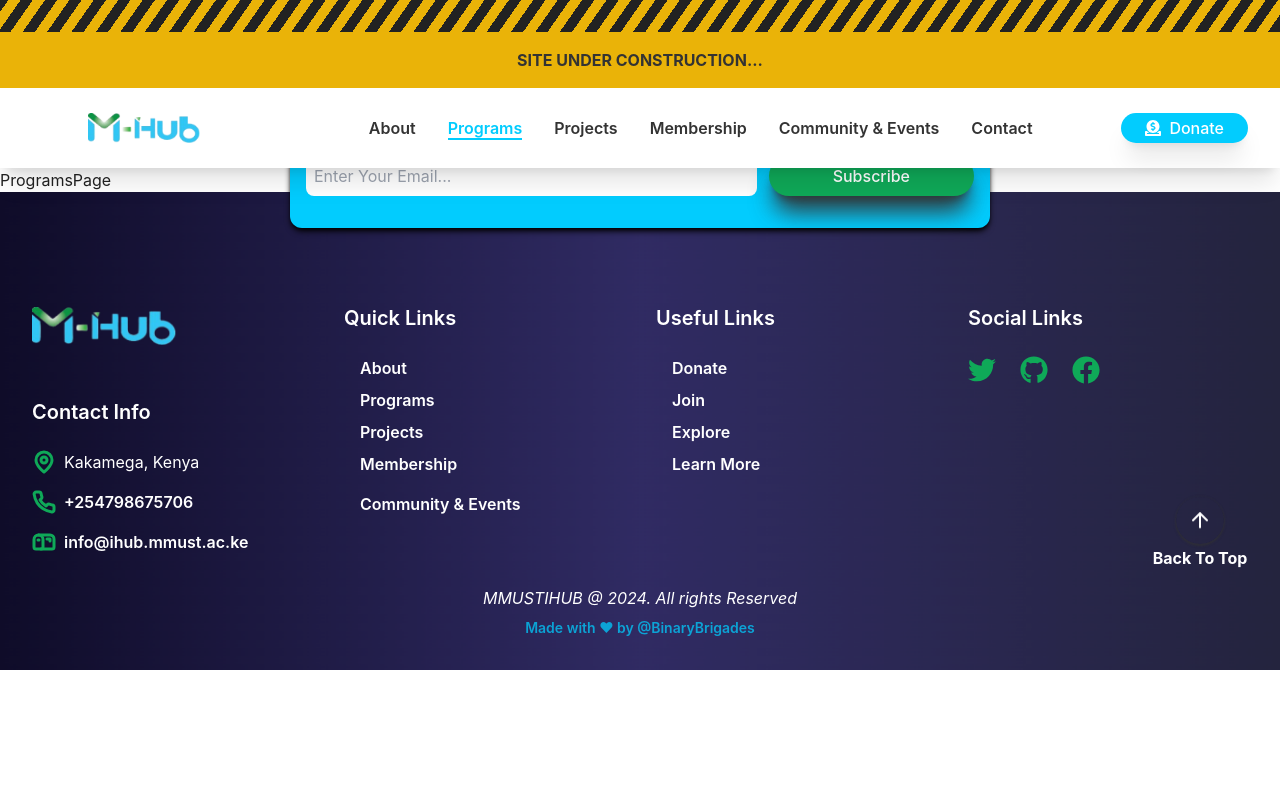
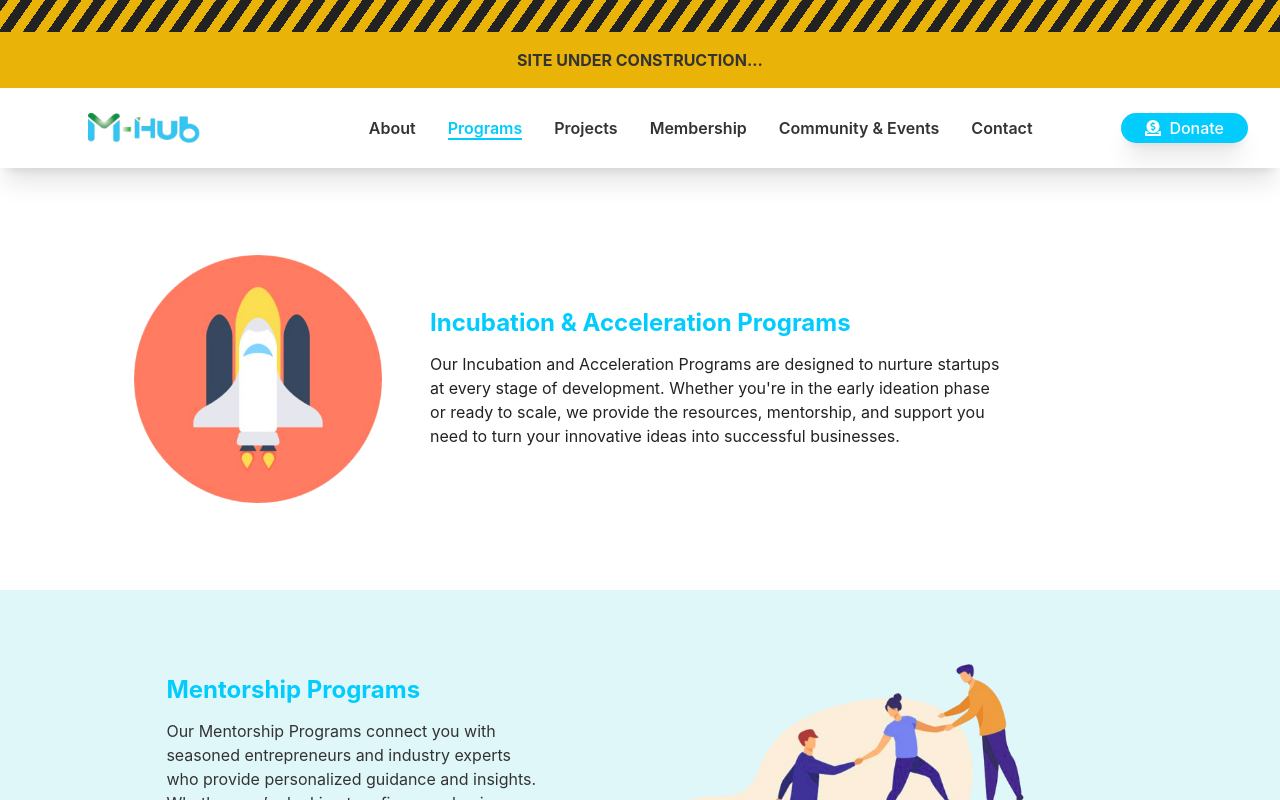
Before and after one commit to David-mwas/mmustihub, a React (Vite) app: page /programs in a window 1280 px wide. Shown: the top 800 px of the page. Built offline with nearby package versions, Linux system fonts and the light colour scheme.

Commit message:
REFACTOR: shift projectspage->Programmespage

```diff
--- /dev/null
+++ b/src/components/donate/DonateHero.jsx
@@ -0,0 +1,9 @@
+import React from 'react'
+
+function DonateHero() {
+  return (
+    <div>DonateHero</div>
+  )
+}
+
+export default DonateHero
--- a/src/pages/DonatePage.jsx
+++ b/src/pages/DonatePage.jsx
@@ -2,6 +2,7 @@ import React, { useState } from "react";
 import Header from "../components/common/Header";
 import Sidebar from "../components/common/Sidebar";
 import Footer from "../components/common/Footer";
+import DonateHero from "../components/donate/DonateHero";
 
 function DonatePage() {
   const [showSideBar, setShowSidebar] = useState(false);
@@ -9,7 +10,7 @@ function DonatePage() {
     <div>
       <Header setShowSidebar={setShowSidebar} />
       <Sidebar showSideBar={showSideBar} />
-      DonatePage
+      <DonateHero/>
       <Footer />
     </div>
   );
--- a/src/pages/ProgramsPage.jsx
+++ b/src/pages/ProgramsPage.jsx
@@ -2,14 +2,14 @@ import React, { useState } from "react";
 import Header from "../components/common/Header";
 import Sidebar from "../components/common/Sidebar";
 import Footer from "../components/common/Footer";
-
+import MainProgrammes from "../components/Programs/MainProgrammes";
 function ProgramsPage() {
   const [showSideBar, setShowSidebar] = useState(false);
   return (
     <div>
       <Header setShowSidebar={setShowSidebar} />
       <Sidebar showSideBar={showSideBar} />
-      ProgramsPage
+      <MainProgrammes/>
       <Footer />
     </div>
   );
--- a/src/pages/ProjectsPage.jsx
+++ b/src/pages/ProjectsPage.jsx
@@ -2,14 +2,13 @@ import React, { useState } from "react";
 import Header from "../components/common/Header";
 import Sidebar from "../components/common/Sidebar";
 import Footer from "../components/common/Footer";
-import MainProjects from "../components/Projects/MainProjects";
 function ProjectsPage() {
   const [showSideBar, setShowSidebar] = useState(false);
   return (
     <div>
       <Header setShowSidebar={setShowSidebar} />
       <Sidebar showSideBar={showSideBar} />
-       <MainProjects />
+      projects
       <Footer />
     </div>
   );
```
Also changed, not shown: src/components/Programs/HeroLeft.jsx (renamed from src/components/Projects/HeroLeft.jsx), src/components/Programs/HeroRight.jsx (renamed from src/components/Projects/HeroRight.jsx), src/components/Programs/MainProgrammes.jsx (renamed from src/components/Projects/MainProjects.jsx), src/components/Programs/ProjectHero.jsx (renamed from src/components/Projects/ProjectHero.jsx).
